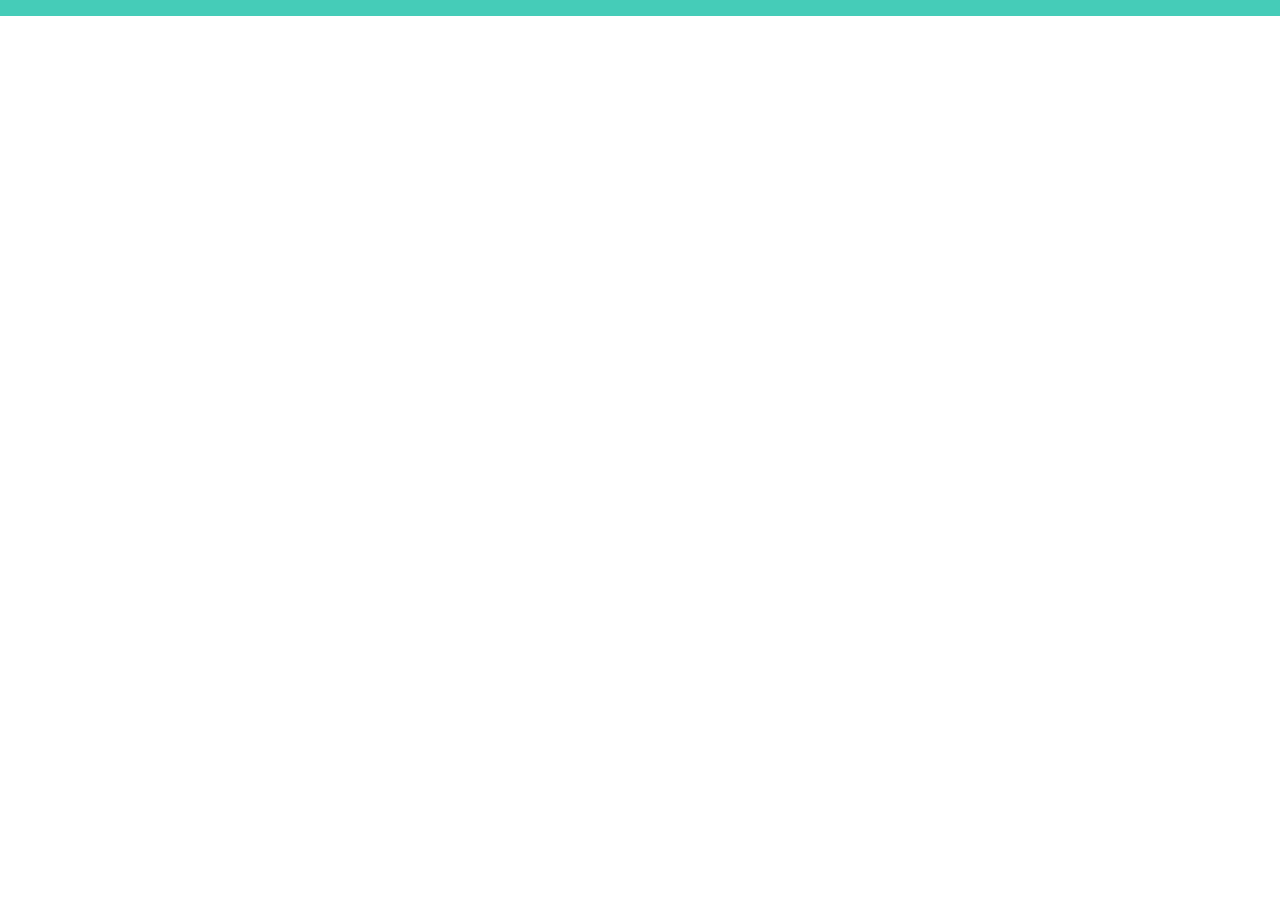
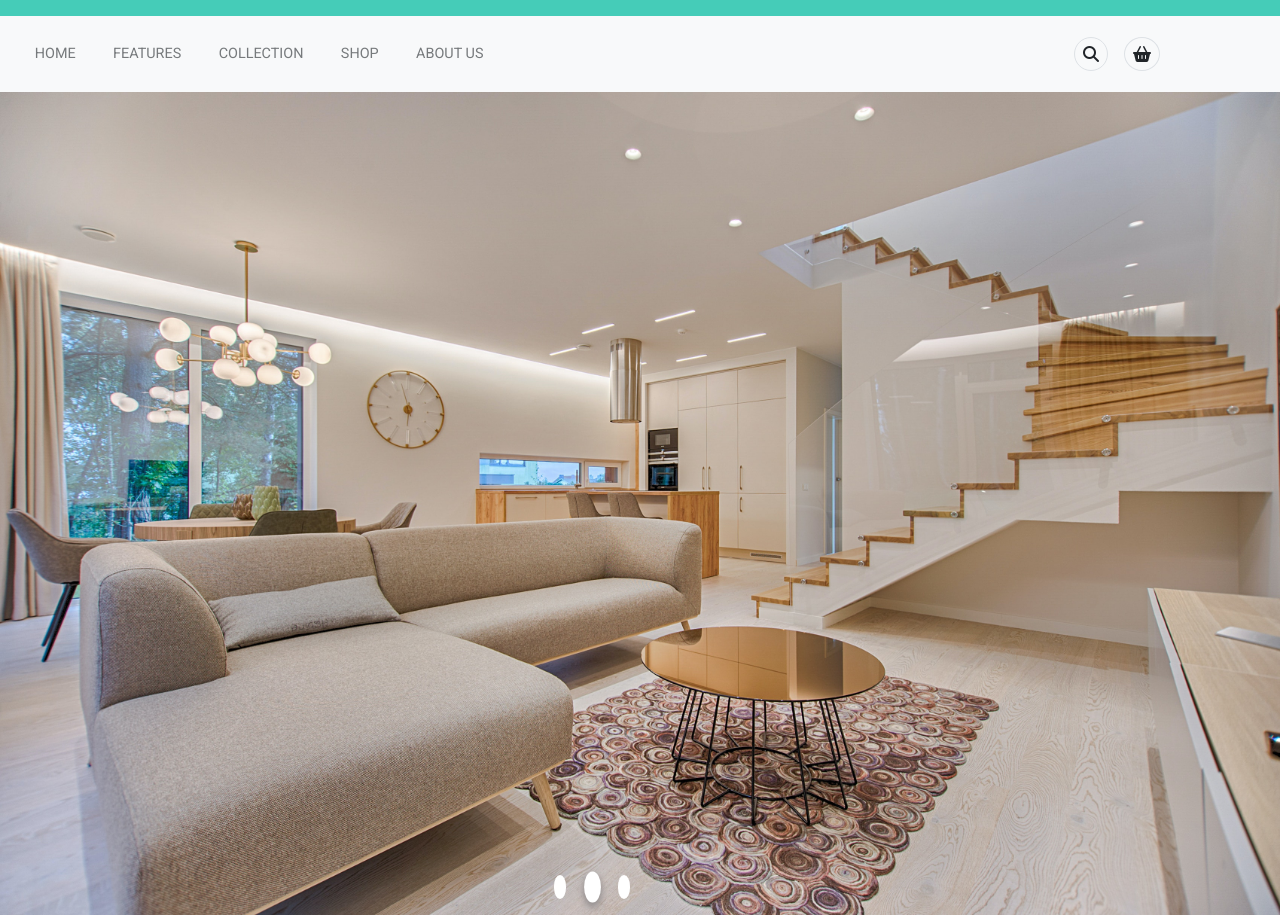
Before and after one commit to nurgnc/Vanilla-HTML-CSS-Bootstrap-Website-Projects, a plain HTML site: page 02-OnlineStoreE-commerce/index.html in a window 1280 px wide. Shown: the part 70-985 px from the top of the page. Before the commit the page ends 800 px from the top, so only its background shows below. Drawn offline with nearby package versions, Linux system fonts and the light colour scheme; a web font is replaced by a local one.

Commit message:
created banner slider.

```diff
--- /dev/null
+++ b/02-OnlineStoreE-commerce/css/slick.css
@@ -0,0 +1,119 @@
+/* Slider */
+.slick-slider
+{
+    position: relative;
+
+    display: block;
+    box-sizing: border-box;
+
+    -webkit-user-select: none;
+       -moz-user-select: none;
+        -ms-user-select: none;
+            user-select: none;
+
+    -webkit-touch-callout: none;
+    -khtml-user-select: none;
+    -ms-touch-action: pan-y;
+        touch-action: pan-y;
+    -webkit-tap-highlight-color: transparent;
+}
+
+.slick-list
+{
+    position: relative;
+
+    display: block;
+    overflow: hidden;
+
+    margin: 0;
+    padding: 0;
+}
+.slick-list:focus
+{
+    outline: none;
+}
+.slick-list.dragging
+{
+    cursor: pointer;
+    cursor: hand;
+}
+
+.slick-slider .slick-track,
+.slick-slider .slick-list
+{
+    -webkit-transform: translate3d(0, 0, 0);
+       -moz-transform: translate3d(0, 0, 0);
+        -ms-transform: translate3d(0, 0, 0);
+         -o-transform: translate3d(0, 0, 0);
+            transform: translate3d(0, 0, 0);
+}
+
+.slick-track
+{
+    position: relative;
+    top: 0;
+    left: 0;
+
+    display: block;
+    margin-left: auto;
+    margin-right: auto;
+}
+.slick-track:before,
+.slick-track:after
+{
+    display: table;
+
+    content: '';
+}
+.slick-track:after
+{
+    clear: both;
+}
+.slick-loading .slick-track
+{
+    visibility: hidden;
+}
+
+.slick-slide
+{
+    display: none;
+    float: left;
+
+    height: 100%;
+    min-height: 1px;
+}
+[dir='rtl'] .slick-slide
+{
+    float: right;
+}
+.slick-slide img
+{
+    display: block;
+}
+.slick-slide.slick-loading img
+{
+    display: none;
+}
+.slick-slide.dragging img
+{
+    pointer-events: none;
+}
+.slick-initialized .slick-slide
+{
+    display: block;
+}
+.slick-loading .slick-slide
+{
+    visibility: hidden;
+}
+.slick-vertical .slick-slide
+{
+    display: block;
+
+    height: auto;
+
+    border: 1px solid transparent;
+}
+.slick-arrow.slick-hidden {
+    display: none;
+}
--- a/02-OnlineStoreE-commerce/css/style.css
+++ b/02-OnlineStoreE-commerce/css/style.css
@@ -40,3 +40,93 @@ header {
 header .site-title {
     font-family: var(--gugi);
 }
+
+.container.dropdown-toggle,
+.container .dropdown-item {
+    font-size: 0.7em;
+}
+
+.header-links a {
+    font-size: 0.9em;
+    text-decoration: none;
+    color: white;
+}
+
+/* Navbar */
+.navbar-nav {
+    padding: 0.8em 0em;
+}
+
+.navbar-nav .nav-link {
+    font-size: 0.9em;
+    color: var(--light-gray) !important;
+}
+
+.navbar-nav .nav-item .nav-link {
+    padding: 0 1.3em;
+}
+
+.navbar-nav .basket-icon {
+    margin-right: 6.5rem !important;
+}
+
+/* Slider one */
+.site-slider {
+    position: relative;
+}
+
+.position-top {
+    position: absolute;
+    top: 45%;
+
+}
+
+.site-slider .slider-btn .prev,
+.site-slider .slider-btn .next {
+    background-color: var(--primary-color);
+    padding: 1rem 1.5rem;
+    border-radius: 10rem;
+    color: white;
+    margin: 0 1rem;
+    opacity: 0;
+    transition: opacity 1s ease;
+}
+
+.site-slider:hover .slider-btn .prev,
+.site-slider:hover .slider-btn .next {
+    opacity: 1;
+}
+
+.right-0 {
+    right: 0;
+}
+
+.slick-dots {
+    display: flex;
+    justify-content: center;
+    margin: 0;
+    padding: 1rem 0;
+    list-style-type: none;
+    position: absolute;
+    bottom: 0;
+    right: 50%;
+}
+
+.slick-dots li {
+    margin: 0 0.6rem;
+}
+
+.slick-dots button {
+    display: block;
+    width: 0.8rem;
+    padding: 0;
+    border: none;
+    background-color: white;
+    text-indent: -99999px;
+    border-radius: 100%;
+}
+
+.slick-dots li.slick-active button {
+    transform: scale(1.3);
+    box-shadow: 0px 3px 5px 1px rgb(150, 145, 145);
+}
--- a/02-OnlineStoreE-commerce/index.html
+++ b/02-OnlineStoreE-commerce/index.html
@@ -10,6 +10,10 @@
     <!-- Bootstrap CDN -->
     <link rel="stylesheet" href="https://cdn.jsdelivr.net/npm/bootstrap@4.6.0/dist/css/bootstrap.min.css"
         integrity="sha384-B0vP5xmATw1+K9KRQjQERJvTumQW0nPEzvF6L/Z6nronJ3oUOFUFpCjEUQouq2+l" crossorigin="anonymous">
+
+    <!-- Slick Slider -->
+    <link rel="stylesheet" href="./css/slick.css">
+
 
     <!-- Font Awesome CDN -->
     <script src="https://kit.fontawesome.com/66035f1c47.js" crossorigin="anonymous"></script>
@@ -26,14 +30,15 @@
             <div class="row">
                 <div class="col-md-4 col-sm-12 col-12">
                     <div class="btn-group">
-                        <button class="btn border dropdown-toggle my-md-4 my-2" data-toggle="dropdown" aria-haspopup="true" aria-expanded="false">USD</button>
+                        <button class="btn border dropdown-toggle my-md-4 my-2 text-white" data-toggle="dropdown"
+                            aria-haspopup="true" aria-expanded="false">USD</button>
                         <div class="dropdown-menu">
                             <a href="#" class="dropdown-item">ERU - Euro</a>
                         </div>
                     </div>
                 </div>
                 <div class="col-md-4 col-12 text-center">
-                    <h2 class="my-md-3 site-title">Online Store</h2>
+                    <h2 class="my-md-3 site-title text-white">Online Store</h2>
                 </div>
                 <div class="col-md-4 col-12 text-right">
                     <p class="my-md-4 header-links">
@@ -43,11 +48,73 @@
                 </div>
             </div>
         </div>
+
+        <div class="container-fluid p-0">
+            <nav class="navbar navbar-expand-lg navbar-light bg-light">
+                <button class="navbar-toggler" type="button" data-toggle="collapse" data-target="#navbarNav"
+                    aria-controls="navbarNav" aria-expanded="false" aria-label="Toggle navigation">
+                    <span class="navbar-toggler-icon"></span>
+                </button>
+                <div class="collapse navbar-collapse" id="navbarNav">
+                    <ul class="navbar-nav">
+                        <li class="nav-item active">
+                            <a class="nav-link" href="#">HOME <span class="sr-only">(current)</span></a>
+                        </li>
+                        <li class="nav-item">
+                            <a class="nav-link" href="#">FEATURES</a>
+                        </li>
+                        <li class="nav-item">
+                            <a class="nav-link" href="#">COLLECTION</a>
+                        </li>
+                        <li class="nav-item">
+                            <a class="nav-link" href="#">SHOP</a>
+                        </li>
+                        <li class="nav-item">
+                            <a class="nav-link" href="#">ABOUT US</a>
+                        </li>
+
+                    </ul>
+                </div>
+                <div class="navbar-nav">
+                    <li class="nav-item border rounded-circle mx-2 search-icon">
+                        <i class="fas fa-search p-2"></i>
+                    </li>
+                    <li class="nav-item border rounded-circle mx-2 basket-icon">
+                        <i class="fas fa-shopping-basket p-2"></i>
+                    </li>
+                </div>
+            </nav>
+        </div>
     </header>
     <!-- Header End -->
-    <main></main>
+
+    <!-- Main Section Start -->
+    <main>
+        <!-- First Slider -->
+        <div class="container-fluid p-0">
+            <div class="site-slider">
+                <div class="slider-one">
+                    <div>
+                        <img src="./assets/item-1.jpg" class="img-fluid" alt="Banner 1">
+                    </div>
+                    <div>
+                        <img src="./assets/item-2.jpg" class="img-fluid" alt="Banner 2">
+                    </div>
+                    <div>
+                        <img src="./assets/item-3.jpg" class="img-fluid" alt="Banner 3">
+                    </div>
+                </div>
+                <div class="slider-btn">
+                    <span class="prev position-top"><i class="fas fa-chevron-circle-left"></i></span>
+                    <span class="next position-top right-0"><i class="fas fa-chevron-circle-right"></i></span>
+                </div>
+            </div>
+        </div>
+        <!-- First Slider -->
+    </main>
+    <!-- Main Section End -->
+
     <footer></footer>
-
 
 
     <!-- Bootstrap CDN -->
@@ -60,6 +127,12 @@
     <script src="https://cdn.jsdelivr.net/npm/bootstrap@4.6.0/dist/js/bootstrap.min.js"
         integrity="sha384-+YQ4JLhjyBLPDQt//I+STsc9iw4uQqACwlvpslubQzn4u2UU2UFM80nGisd026JF"
         crossorigin="anonymous"></script>
+
+    <!-- Slick Slider -->
+    <script src="./js/slick.min.js"></script>
+
+
+    <script src="./js/main.js"></script>
 </body>
 
 </html>
--- /dev/null
+++ b/02-OnlineStoreE-commerce/js/main.js
@@ -0,0 +1,10 @@
+// First Slider
+$(".slider-one")
+    .not(".slick-intialized")
+    .slick({
+        autoplay: true,
+        autoplaySpeed: 4000,
+        dots: true,
+        prevArrow: ".site-slider .slider-btn .prev",
+        nextArrow: ".site-slider .slider-btn .next",
+    });
```
Also changed, not shown: 02-OnlineStoreE-commerce/assets/item-2.jpg (added), 02-OnlineStoreE-commerce/assets/item-3.jpg (added), 02-OnlineStoreE-commerce/js/slick.min.js (added), 1 other file.
